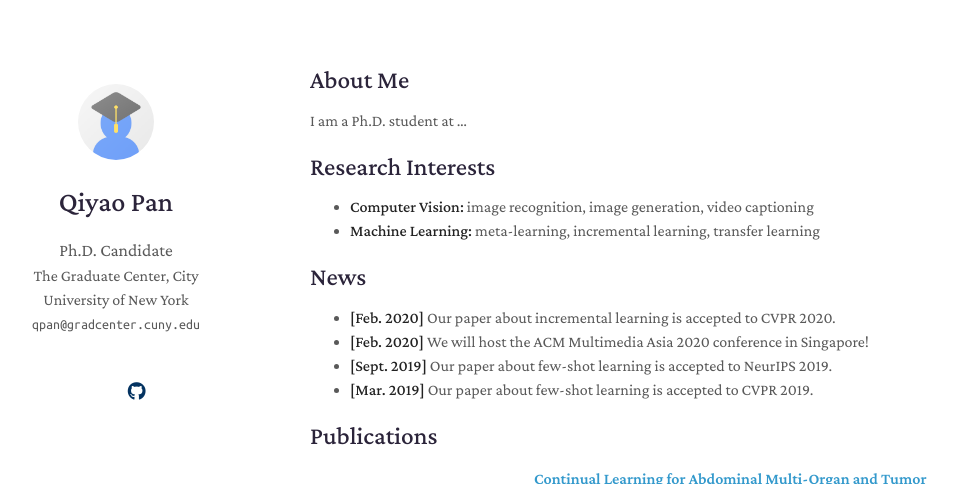
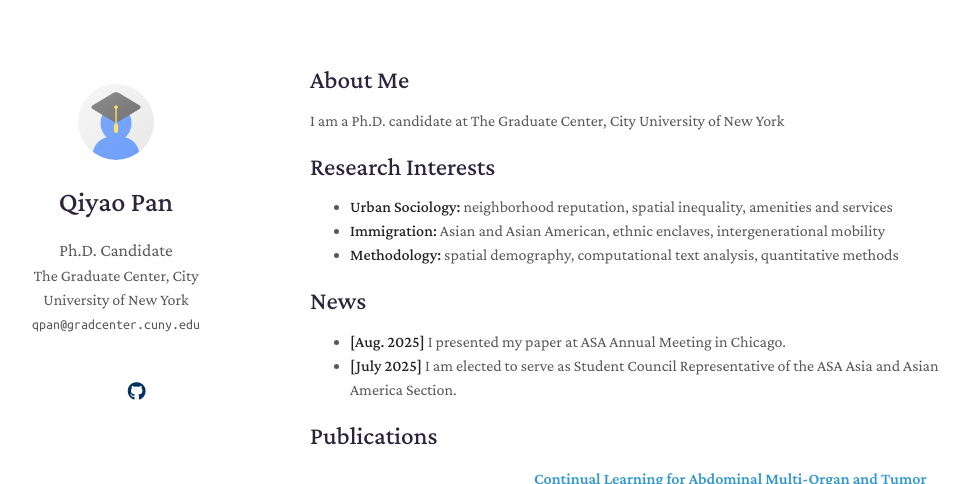
Before and after one commit to qiyao-pan/qiyao-pan.github.io, a Jekyll site: the page built from index.md, in a window 1280 px wide and 1047 px high, cut to the strip 0-484 px from the top of the window. Shown: the whole strip, without its empty margins (160-1129 px from the left). Built offline with Jekyll 4.4.1, drawn with Linux system fonts in a browser that asks for light colours; a style sheet for code colours, icons or effects is not loaded; our own code applies the rules of GitHub Pages for plain Markdown files.

Commit message:
Update index.md

```diff
--- a/index.md
+++ b/index.md
@@ -4,19 +4,18 @@ layout: homepage
 
 ## About Me
 
-I am a Ph.D. student at ...
+I am a Ph.D. candidate at The Graduate Center, City University of New York
 
 ## Research Interests
 
-- **Computer Vision:** image recognition, image generation, video captioning
-- **Machine Learning:** meta-learning, incremental learning, transfer learning
+- **Urban Sociology:** neighborhood reputation, spatial inequality, amenities and services
+- **Immigration:** Asian and Asian American, ethnic enclaves, intergenerational mobility
+- **Methodology:** spatial demography, computational text analysis, quantitative methods
 
 ## News
 
-- **[Feb. 2020]** Our paper about incremental learning is accepted to CVPR 2020.
-- **[Feb. 2020]** We will host the ACM Multimedia Asia 2020 conference in Singapore!
-- **[Sept. 2019]** Our paper about few-shot learning is accepted to NeurIPS 2019.
-- **[Mar. 2019]** Our paper about few-shot learning is accepted to CVPR 2019.
+- **[Aug. 2025]** I presented my paper at ASA Annual Meeting in Chicago.
+- **[July 2025]** I am elected to serve as Student Council Representative of the ASA Asia and Asian America Section.
 
 {% include_relative _includes/publications.md %}
 
```
